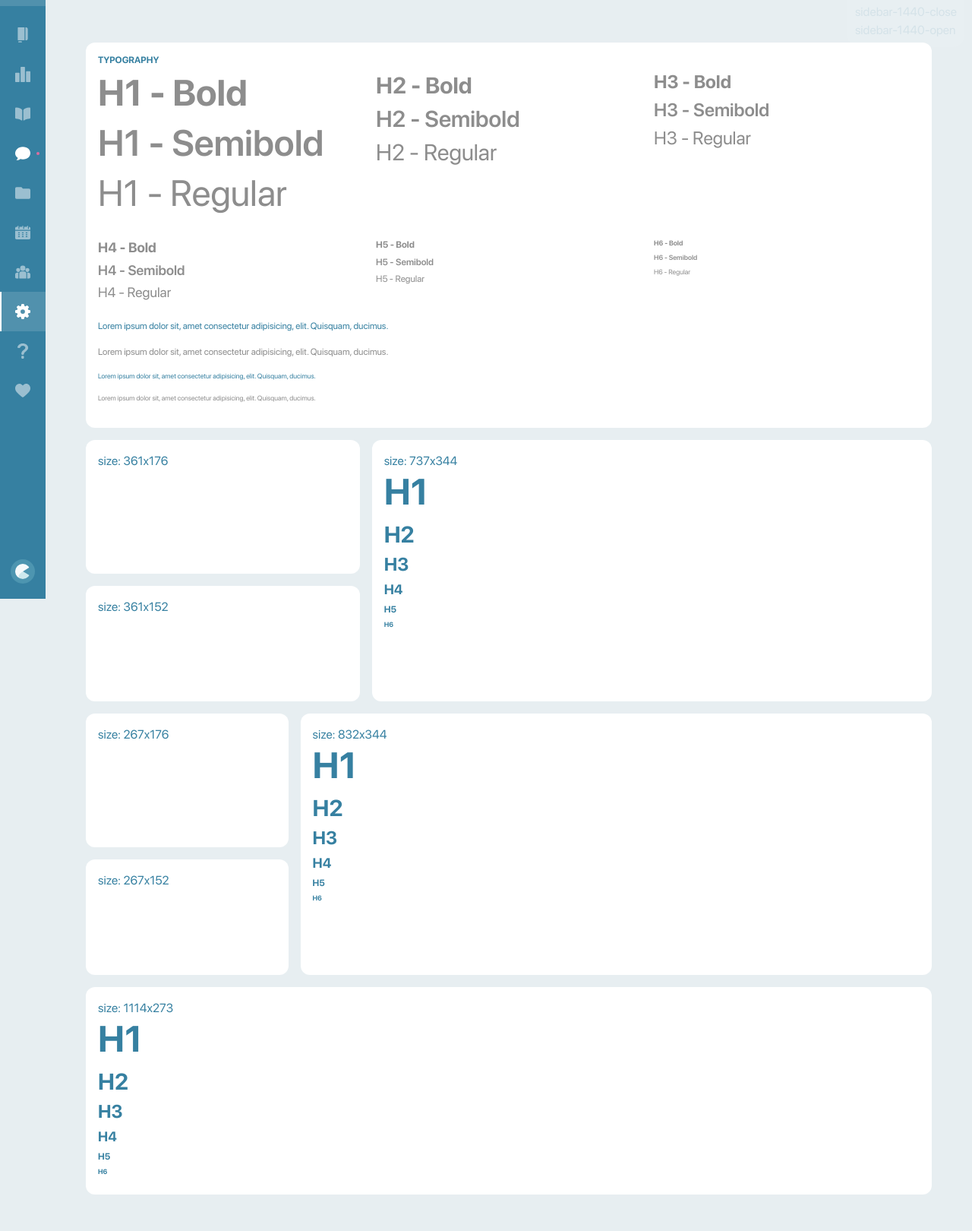
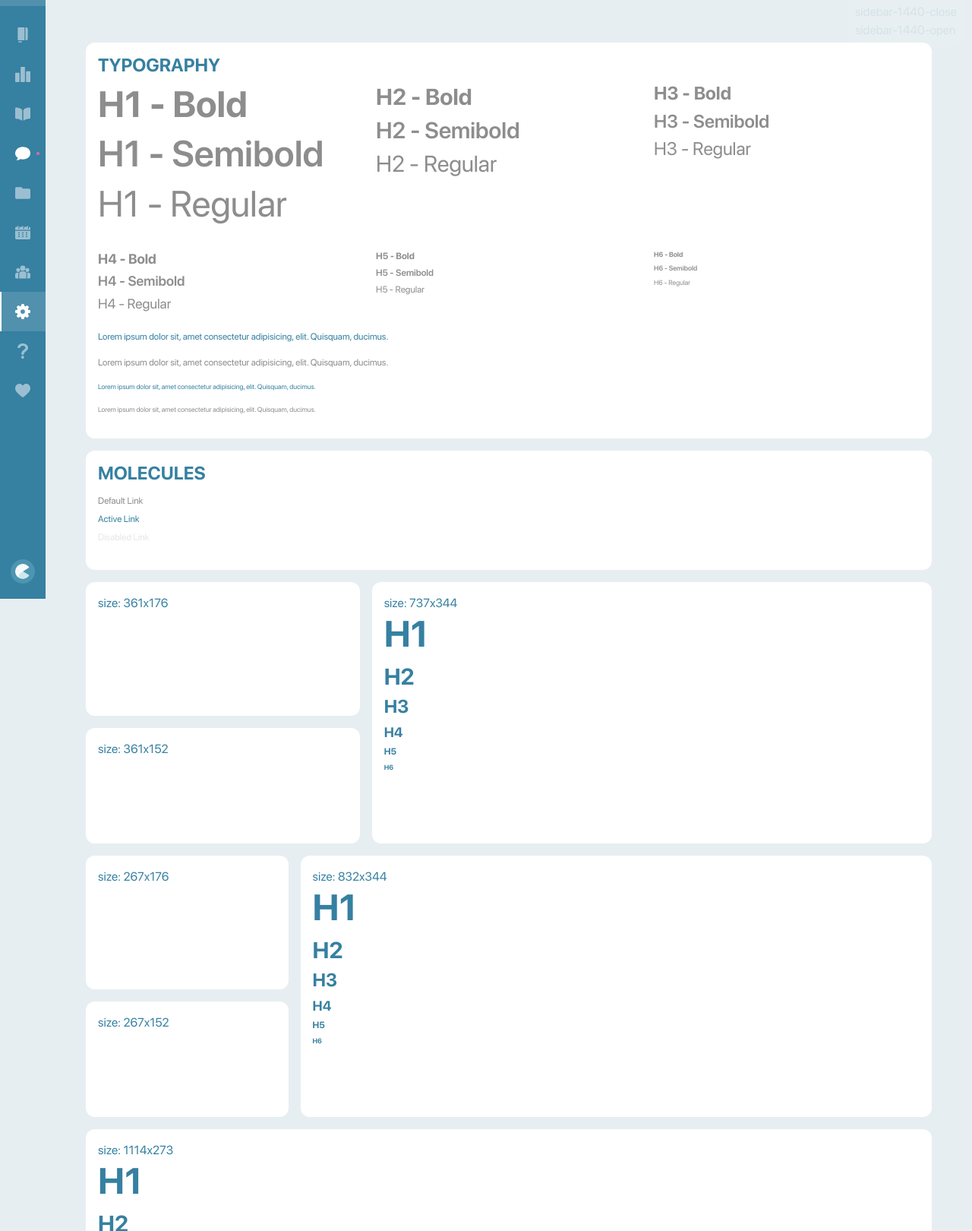
Before and after one commit to Alexsab/newtonteach.me, a Jekyll site: the page built from index.html, in a window 1280 px wide. Shown: the part 112-1732 px from the top of the page at 76% size. Built offline with Jekyll 4.4.1, drawn with Linux system fonts in a browser that asks for light colours; grey boxes are pictures that could not be loaded.

Commit message:
Design System - Links

```diff
--- /dev/null
+++ b/_includes/design-system/molecules.html
@@ -0,0 +1,15 @@
+<div class="col-12">
+	<div class="card mb-3">
+		<div class="card-body">
+			<h3 class="card-title">MOLECULES</h3>
+			<div class="row">
+				<div class="col-2">
+					<a href="#" class="default-link gray-color">Default Link</a><br>
+					<a href="#" class="default-link gray-color active">Active Link</a><br>
+					<a href="#" class="default-link gray-color disabled">Disabled Link</a>
+				</div>
+			</div>
+			<!-- /.row -->
+		</div>
+	</div>
+</div>
--- a/_includes/design-system/typography.html
+++ b/_includes/design-system/typography.html
@@ -1,7 +1,7 @@
 <div class="col-12">
 	<div class="card mb-3">
 		<div class="card-body">
-			<h5 class="card-title">TYPOGRAPHY</h5>
+			<h3 class="card-title">TYPOGRAPHY</h3>
 			<div class="row">
 				<div class="col-4">
 					<h1 class="gray-color">H1 - Bold</h1>
--- a/_layouts/content.html
+++ b/_layouts/content.html
@@ -6,6 +6,7 @@ layout: default
 	<div class="row">
 
 		{%- include design-system/typography.html -%}
+		{%- include design-system/molecules.html -%}
 
 		<div class="col-4">
 			<div class="card mb-3">
--- /dev/null
+++ b/src/sass/components/_components.sass
@@ -0,0 +1 @@
+@import "links"
--- /dev/null
+++ b/src/sass/components/_links.sass
@@ -0,0 +1,8 @@
+.default-link
+	&:hover
+		color: $primary_lighter
+	&.active
+		color: $primary_light
+	&.disabled
+		color: $color_primary_dark
+		cursor: default
--- a/src/sass/config/_sizes.sass
+++ b/src/sass/config/_sizes.sass
@@ -33,7 +33,7 @@ h3
 	font-size: 1.5002rem
 h4
 	font-size: 1.1252rem
-h5, p
+h5, p, .default-link
 	font-size: 0.7501rem
 h6, .small-text
 	font-size: 0.5626rem
--- a/src/sass/main.sass
+++ b/src/sass/main.sass
@@ -1,4 +1,5 @@
 @use "sass:math"
 
 @import 'config/config'
+@import 'components/components'
 @import 'blocks/sidebar'
```
Also changed, not shown: css/main.css, css/main.min.css.
